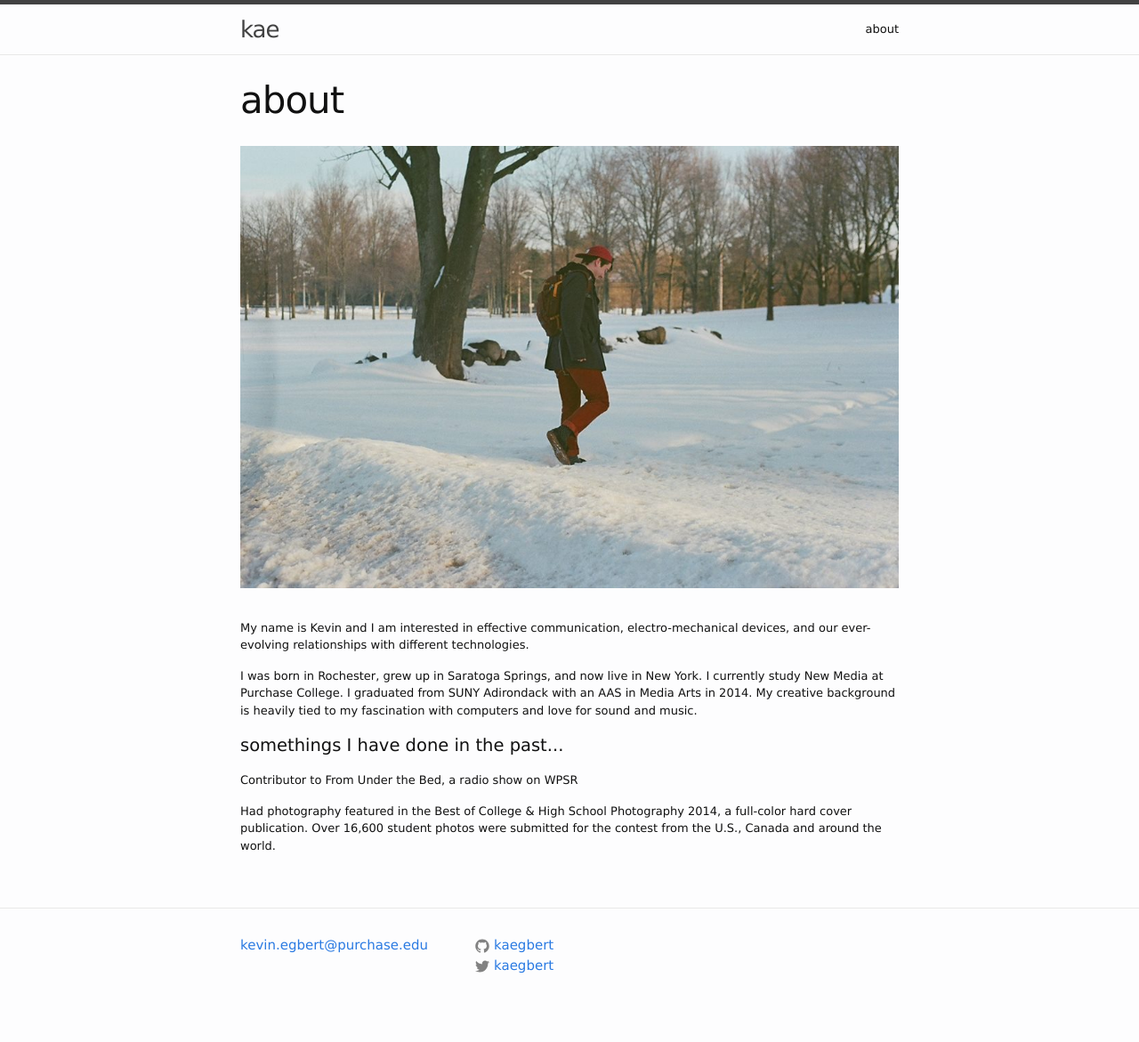
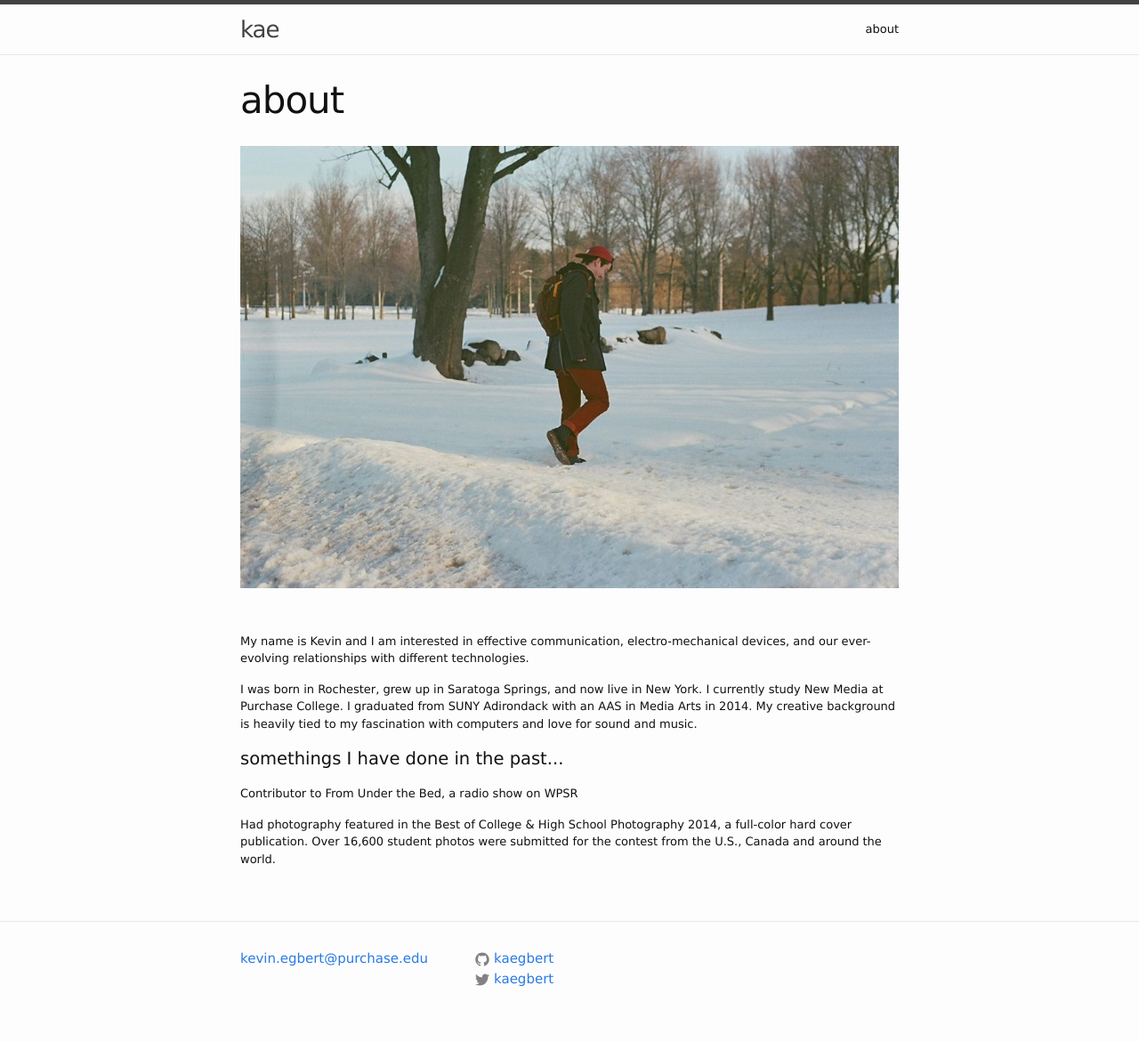
Before and after one commit to kaegbert/kae, a Jekyll site: the page built from about.md, in a window 1280 px wide. Shown: the whole page at 89% size. Built offline with Jekyll 4.4.1, drawn with Linux system fonts in a browser that asks for light colours.

Commit message:
revised about.md

```diff
--- a/about.md
+++ b/about.md
@@ -4,9 +4,12 @@ title: about
 permalink: /about/
 ---
 
-<div class="img_row">
+<!-- <div class="img_row">
   <img class="col two" src="/img/kae.jpg"/>
-</div>
+</div> -->
+
+<img src="{{ site.baseurl }}/img/kae.jpg">
+
 
 <br>
 
```
